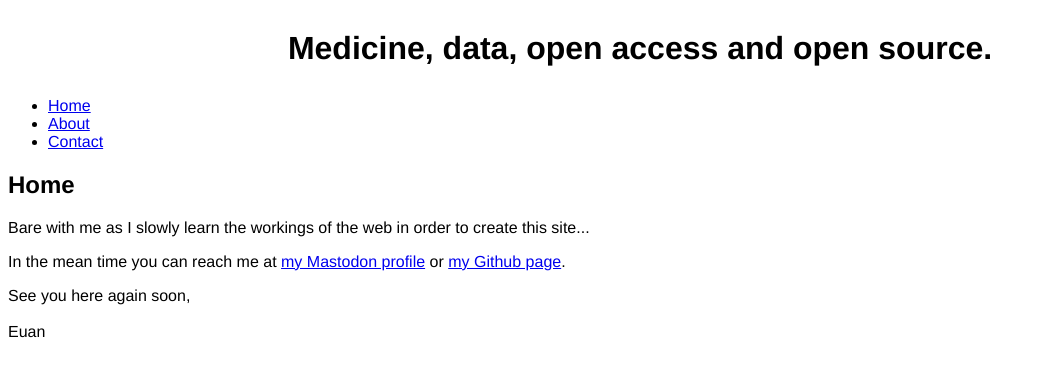
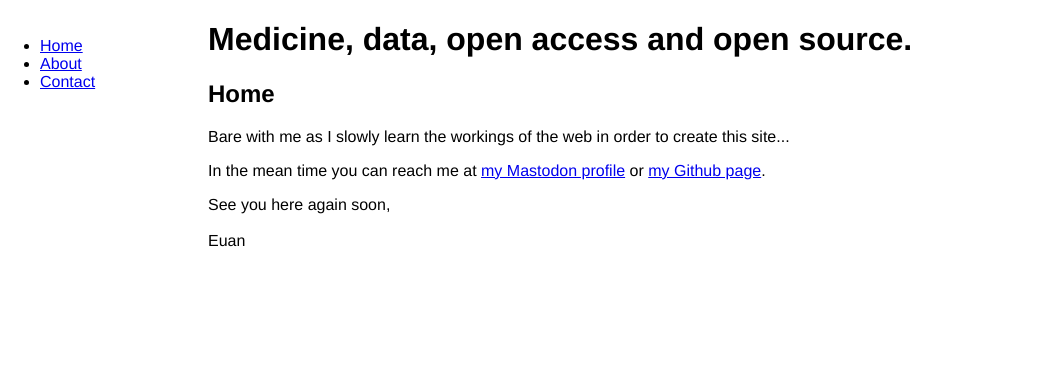
Before and after one commit to euamm/euamm.github.io, a plain HTML site: page index.html in a window 1280 px wide. Shown: the whole page, without its empty margins (0-1044 px from the left). Drawn offline with Linux system fonts and the light colour scheme.

Commit message:
create boxed layout
added a box layout to the website

```diff
--- a/index.html
+++ b/index.html
@@ -8,15 +8,23 @@
   </head>
 
   <body>
+    <div class="main">
 
-    <h1>Medicine, data, open access and open source.</h1>
+      <nav>
+        <ul class="links-list">
+          <li><a href="index.html">Home</a></li>
+          <li><a href="about.html">About</a></li>
+          <!-- <li><a href="">Blog</a></li> -->
+          <!-- <li><a href="">Resources</a></li> -->
+          <li><a href="contact.html">Contact</a></li>
+        </ul>
+      </nav>
 
-    <ul>
-      <li><a href="index.html">Home</a></li>
-      <li><a href="about.html">About</a></li>
-      <li><a href="contact.html">Contact</a></li>
-    </ul>
+      <div class="header">
+        <h1>Medicine, data, open access and open source.</h1>
+     </div>
 
+    <div class="content">
     <h2>Home</h2>
 
     <p>Bare with me as I slowly learn the workings of the web in order to create this site... </p>
@@ -28,6 +36,7 @@
     <br><br>
 
     Euan</p>
-
+      </div>
+    </div>
   </body>
 </html>
--- a/styles.css
+++ b/styles.css
@@ -1,8 +1,18 @@
-body {
+* {
+    box-sizing: border-box;
+  }
+.main {
     font-family: "Helvetica Neue", Helvetica, Arial, sans-serif;
+    position: relative;
 }
-
-h1 {
-    text-align: center;
-    margin: 30px;
+nav {
+    position: fixed;
+    left: 0px;
+    width: 200px;
 }
+.content {
+    margin-left: 200px;
+}
+.header {
+    margin-left: 200px;
+}
```
Also changed, not shown: about.html (+14 -5 lines), contact.html (+16 -6 lines).
